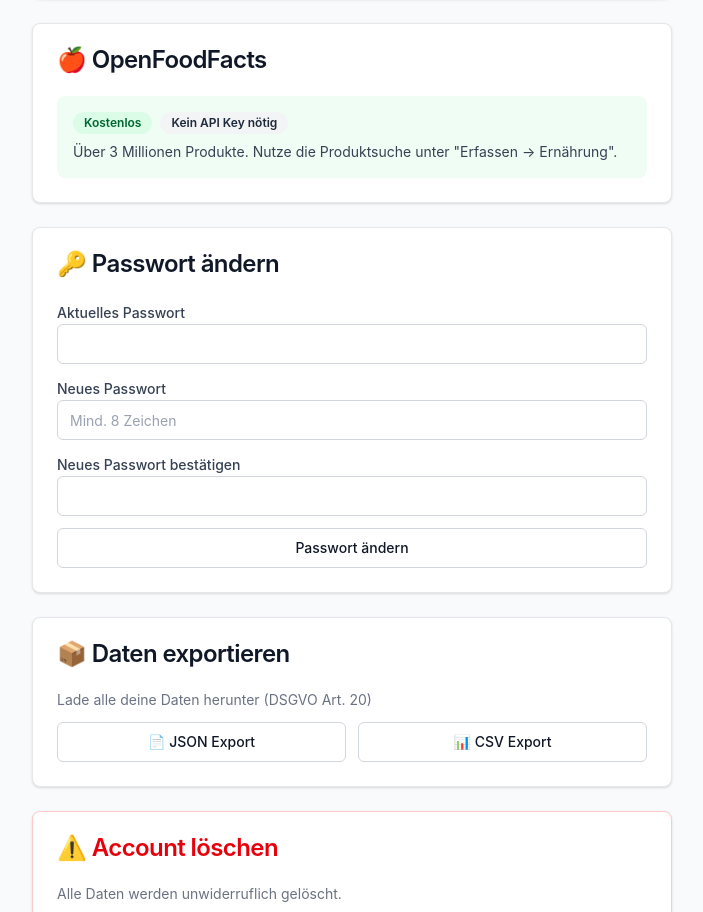
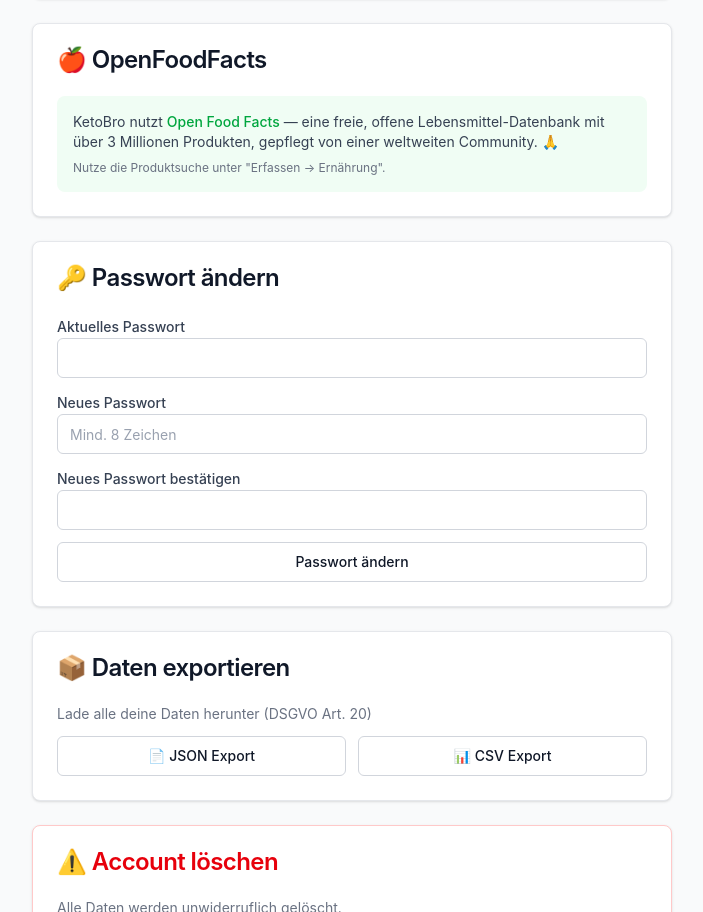
Before and after one commit to ichabot/KetoBro, a Next.js app: page /settings in a window 1280 px wide. Shown: the part 842-1754 px from the top of the page, without its empty margins (288-991 px from the left). Built offline with nearby package versions, Linux system fonts and the light colour scheme; no server answers; the database is empty; sample sign-in values are in the browser's storage.

Commit message:
Shoutout to OpenFoodFacts in README + Settings

```diff
--- a/src/app/settings/page.tsx
+++ b/src/app/settings/page.tsx
@@ -267,8 +267,10 @@
         <CardHeader><CardTitle>🍎 OpenFoodFacts</CardTitle></CardHeader>
         <CardContent>
           <div className="bg-green-50 dark:bg-green-900/20 p-4 rounded-lg">
-            <div className="flex gap-2 mb-2"><Badge>Kostenlos</Badge><Badge variant="secondary">Kein API Key nötig</Badge></div>
-            <p className="text-sm text-gray-700 dark:text-gray-300">Über 3 Millionen Produkte. Nutze die Produktsuche unter &quot;Erfassen → Ernährung&quot;.</p>
+            <p className="text-sm text-gray-700 dark:text-gray-300">
+              KetoBro nutzt <a href="https://world.openfoodfacts.org/" target="_blank" rel="noopener" className="text-green-600 dark:text-green-400 font-medium hover:underline">Open Food Facts</a> — eine freie, offene Lebensmittel-Datenbank mit über 3 Millionen Produkten, gepflegt von einer weltweiten Community. 🙏
+            </p>
+            <p className="text-xs text-gray-500 dark:text-gray-400 mt-2">Nutze die Produktsuche unter &quot;Erfassen → Ernährung&quot;.</p>
           </div>
         </CardContent>
       </Card>
```
Also changed, not shown: 1 other file (tests, documents, lock files or other folders).
